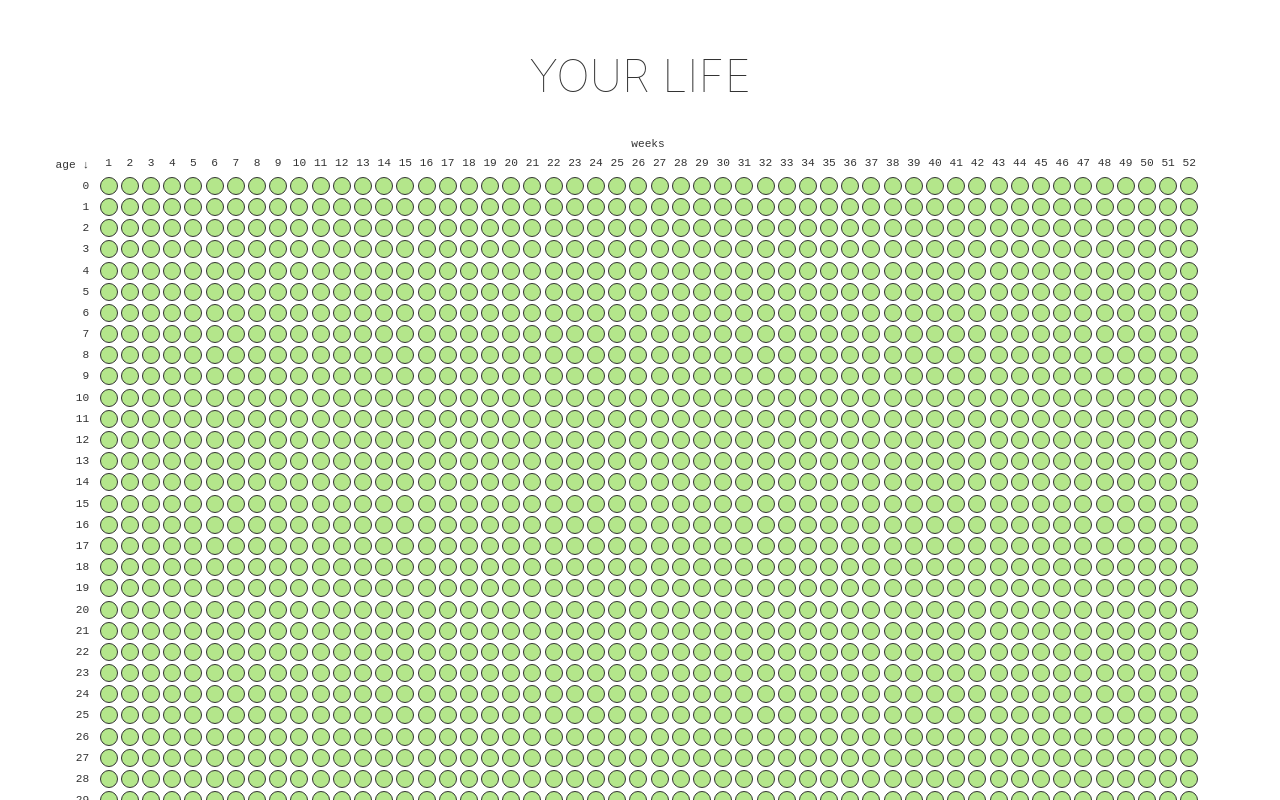
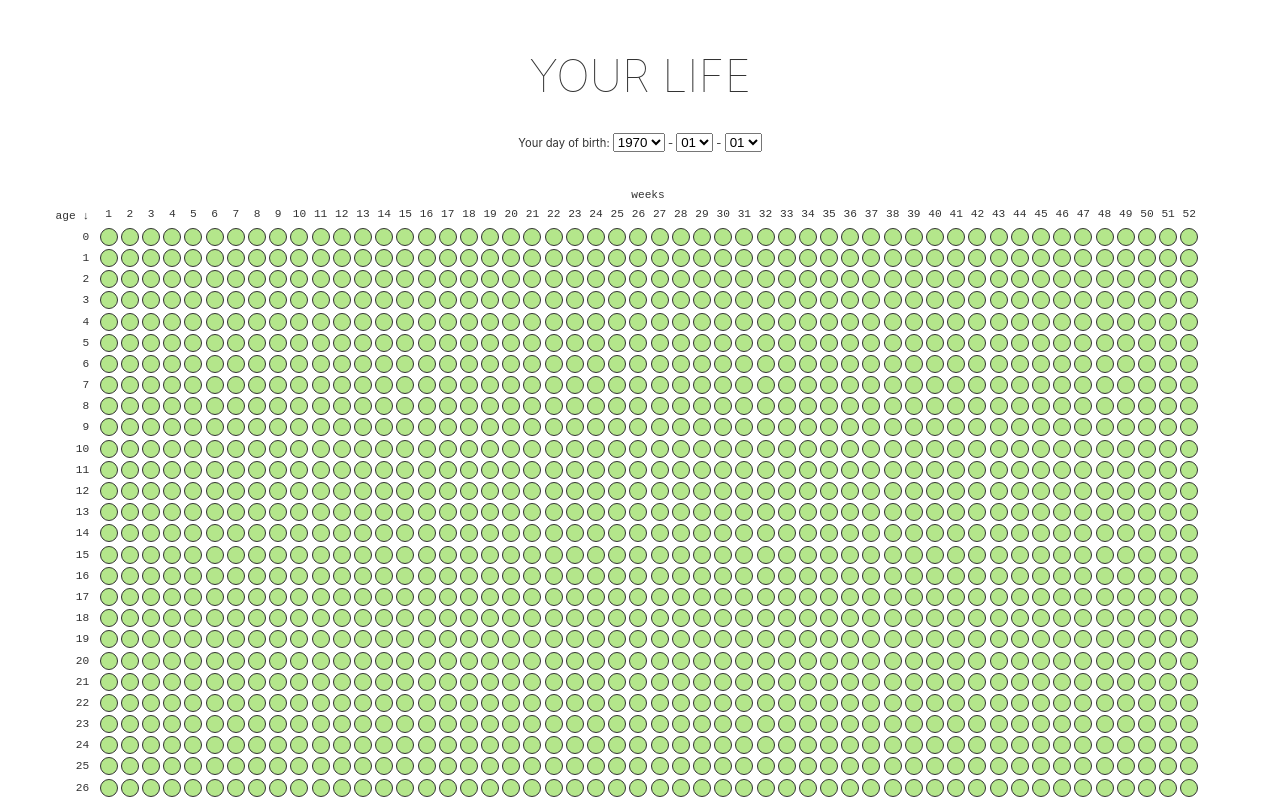
Before and after one commit to henk23/your-life, a Svelte app: page / in a window 1280 px wide. Shown: the top 800 px of the page. Built offline with nearby package versions, Linux system fonts and the light colour scheme.

Commit message:
Outsource dob picker

```diff
--- a/src/App.svelte
+++ b/src/App.svelte
@@ -1,14 +1,22 @@
 <script>
-  import {stringify, generateYears} from './DateUtils';
+  import {generateYears, stringify, add} from './DateUtils';
+  import DobPicker from './DobPicker.svelte';
 
   let today = stringify(new Date());
-  let dateOfBirth = new Date('1986-11-23');
+  let dobString = localStorage.getItem('dobString') || '1970-01-01';
+  let dateOfBirth;
+  let allYears;
 
-  const allYears = generateYears(dateOfBirth);
+  $: {
+    dateOfBirth = new Date(dobString);
+    allYears = generateYears(dateOfBirth);
+  }
 </script>
 
 <main>
   <h1 class="title">YOUR LIFE</h1>
+
+  <DobPicker bind:dobString={dobString}/>
 
   <div class="life">
     <div class="year">
@@ -29,7 +37,7 @@
         {#each year.weeks as week}
           <div class="week"
                class:is-past={week.startDate < today}
-               class:is-now={week.startDate < today && week.endDate >= today}
+               class:is-now={week.startDate <= today && week.endDate >= today}
                title={`${week.startDate} to ${week.endDate}`}></div>
         {/each}
       </div>
--- /dev/null
+++ b/src/DobPicker.svelte
@@ -0,0 +1,51 @@
+<script>
+  import {add} from './DateUtils';
+
+  export let dobString;
+
+  let startYear = add(new Date(), -100, 'years').getFullYear();
+
+  let birthyear = dobString.substr(0, 4);
+  let birthmonth = dobString.substr(5, 2);
+  let birthday = dobString.substr(8, 2);
+
+  $: {
+    dobString = `${birthyear}-${birthmonth}-${birthday}`;
+
+    // Check for valid date
+    const date = new Date(dobString);
+    if(isNaN(date.getTime())) {
+      birthday = '28';
+      dobString = `${birthyear}-${birthmonth}-${birthday}`;
+    }
+
+    localStorage.setItem('dobString', dobString);
+  }
+</script>
+
+<div class="dob-picker">
+  Your day of birth:
+  <select bind:value={birthyear}>
+    {#each [...Array(100).keys()].map(y => (startYear + y + 1).toString()) as year}
+      <option value={year}>{year}</option>
+    {/each}
+  </select>
+  -
+  <select bind:value={birthmonth}>
+    {#each [...Array(12).keys()].map(m => (m + 1).toString().padStart(2, '0')) as month}
+      <option value={month}>{month}</option>
+    {/each}
+  </select>
+  -
+  <select bind:value={birthday}>
+    {#each [...Array(31).keys()].map(d => (d + 1).toString().padStart(2, '0')) as day}
+      <option value={day}>{day}</option>
+    {/each}
+  </select>
+</div>
+
+<style>
+    .dob-picker {
+        margin-bottom: 2rem;
+    }
+</style>
```
